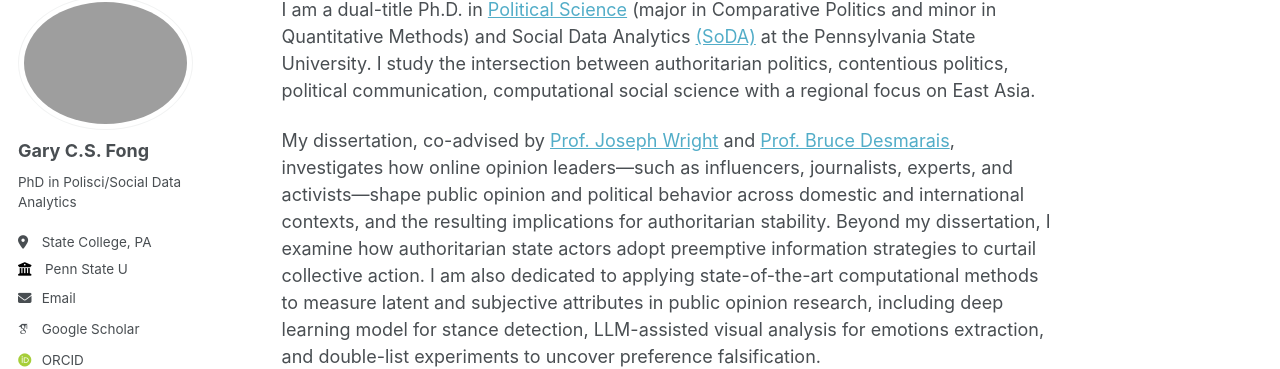
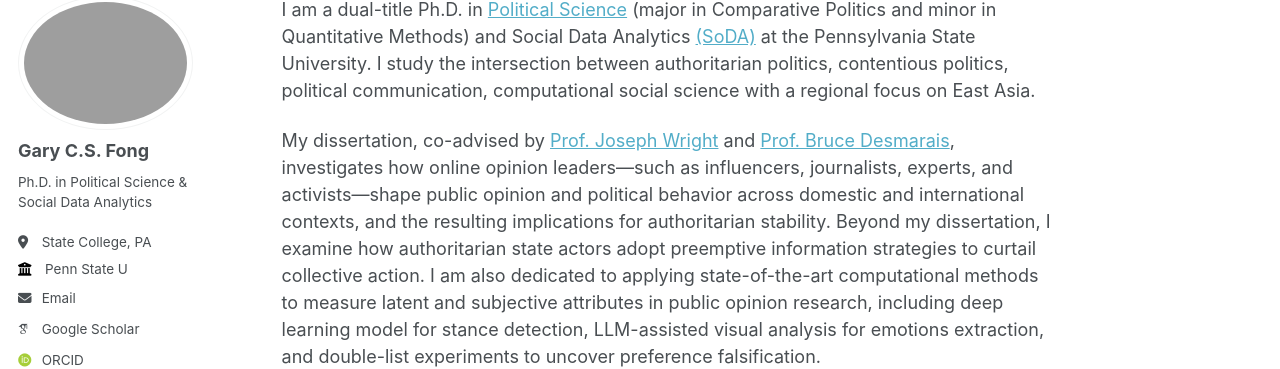
Before and after one commit to sap98fcs/sap98fcs.github.io, a Jekyll site: the page built from _pages/about.md, in a window 1280 px wide. Shown: the part 110-479 px from the top of the page. Built offline with Jekyll 4.4.1, drawn with Linux system fonts in a browser that asks for light colours; some web fonts are replaced.

Commit message:
Update _config.yml

```diff
--- a/_config.yml
+++ b/_config.yml
@@ -24,7 +24,7 @@ author:
   avatar           : "Fong_Gary.jpg"
   name             : "Gary C.S. Fong"
   pronouns         : #NA
-  bio              : "PhD in Polisci/Social Data Analytics"
+  bio              : "Ph.D. in Political Science &\n Social Data Analytics"
   location         : "State College, PA"
   employer         : "Penn State U"
   uri              : # URL
```
